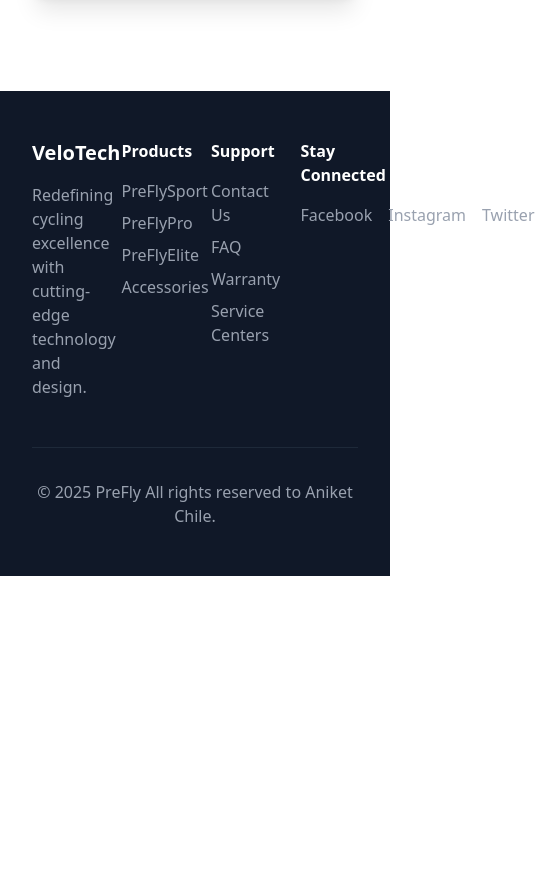
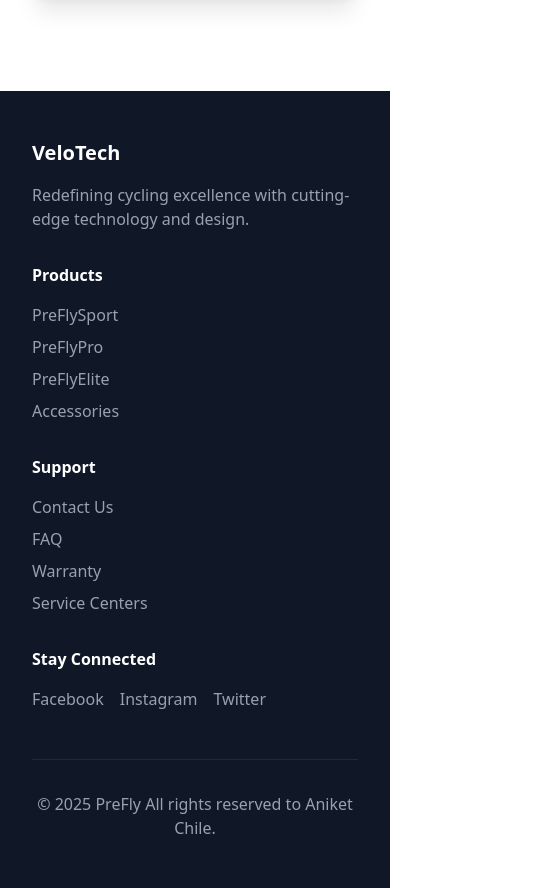
Before and after one commit to AniketChile/prefly-motorbike-webapp, a React (Vite) app: page / in a window 390 px wide. Shown: the part 980-1868 px from the top of the page, 535 px wide, since content can reach past the window. Before the commit the page ends 1556 px from the top, so only its background shows below. Built offline with nearby package versions, Linux system fonts and the light colour scheme.

Commit message:
Footer bug fixed

```diff
--- a/src/components/Footer.jsx
+++ b/src/components/Footer.jsx
@@ -1,15 +1,20 @@
 import React from 'react';
 import { Link } from 'react-router-dom';
 
-function Footer(props) {
+function Footer() {
   return (
     <footer className="bg-gray-900 text-white py-12">
       <div className="max-w-7xl mx-auto px-8">
-            <div className="grid grid-cols-4 gap-8">
+        <div className="grid grid-cols-1 sm:grid-cols-2 md:grid-cols-4 gap-8">
+          {/* Company Info */}
           <div>
             <h3 className="text-xl font-bold mb-4">VeloTech</h3>
-                <p className="text-gray-400">Redefining cycling excellence with cutting-edge technology and design.</p>
+            <p className="text-gray-400">
+              Redefining cycling excellence with cutting-edge technology and design.
+            </p>
           </div>
+
+          {/* Products List */}
           <div>
             <h4 className="font-semibold mb-4">Products</h4>
             <ul className="space-y-2 text-gray-400">
@@ -19,6 +24,8 @@ function Footer(props) {
               <li>Accessories</li>
             </ul>
           </div>
+
+          {/* Support List */}
           <div>
             <h4 className="font-semibold mb-4">Support</h4>
             <ul className="space-y-2 text-gray-400">
@@ -28,6 +35,8 @@ function Footer(props) {
               <li>Service Centers</li>
             </ul>
           </div>
+
+          {/* Social Media Links */}
           <div>
             <h4 className="font-semibold mb-4">Stay Connected</h4>
             <div className="flex space-x-4">
@@ -37,6 +46,8 @@ function Footer(props) {
             </div>
           </div>
         </div>
+
+        {/* Footer Bottom Text */}
         <div className="mt-12 pt-8 border-t border-gray-800 text-gray-400 text-center">
           <p>© 2025 PreFly All rights reserved to Aniket Chile.</p>
         </div>
```
Lines whose indentation alone changed are shown as unchanged.
